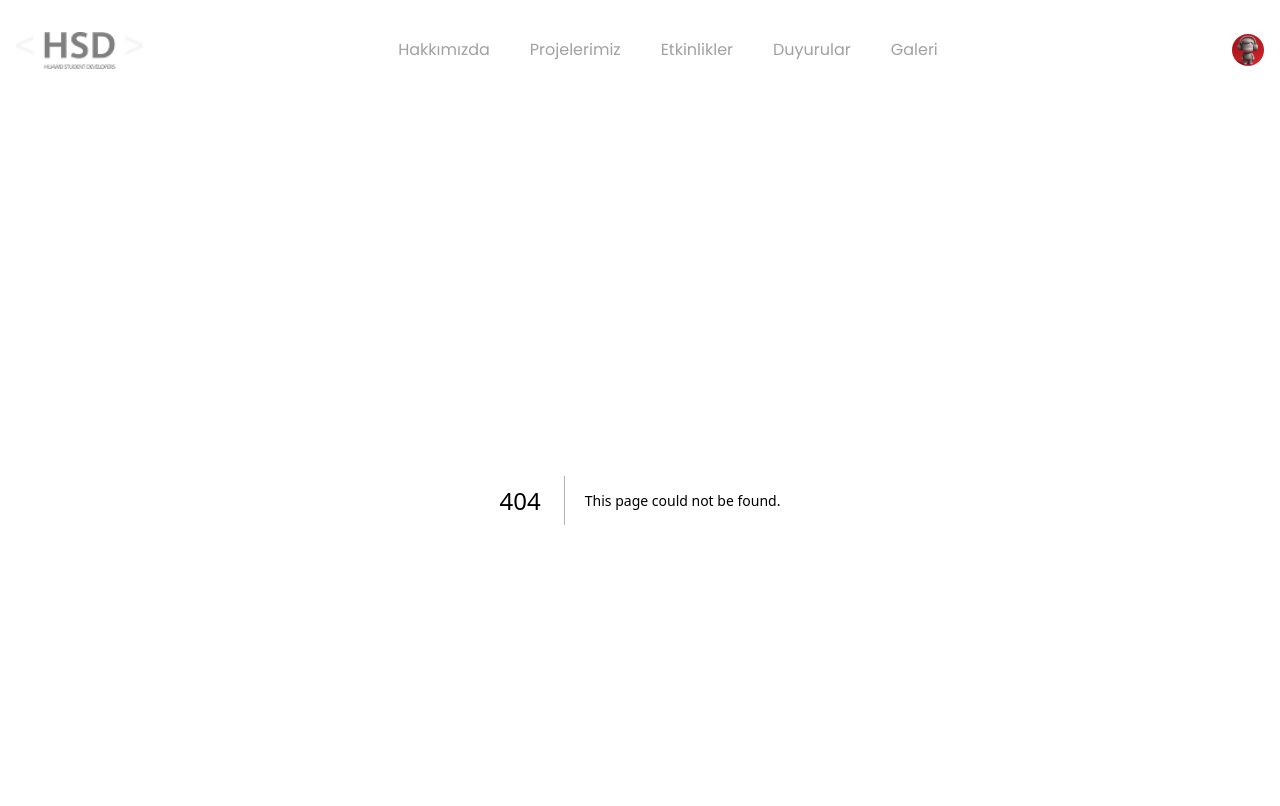
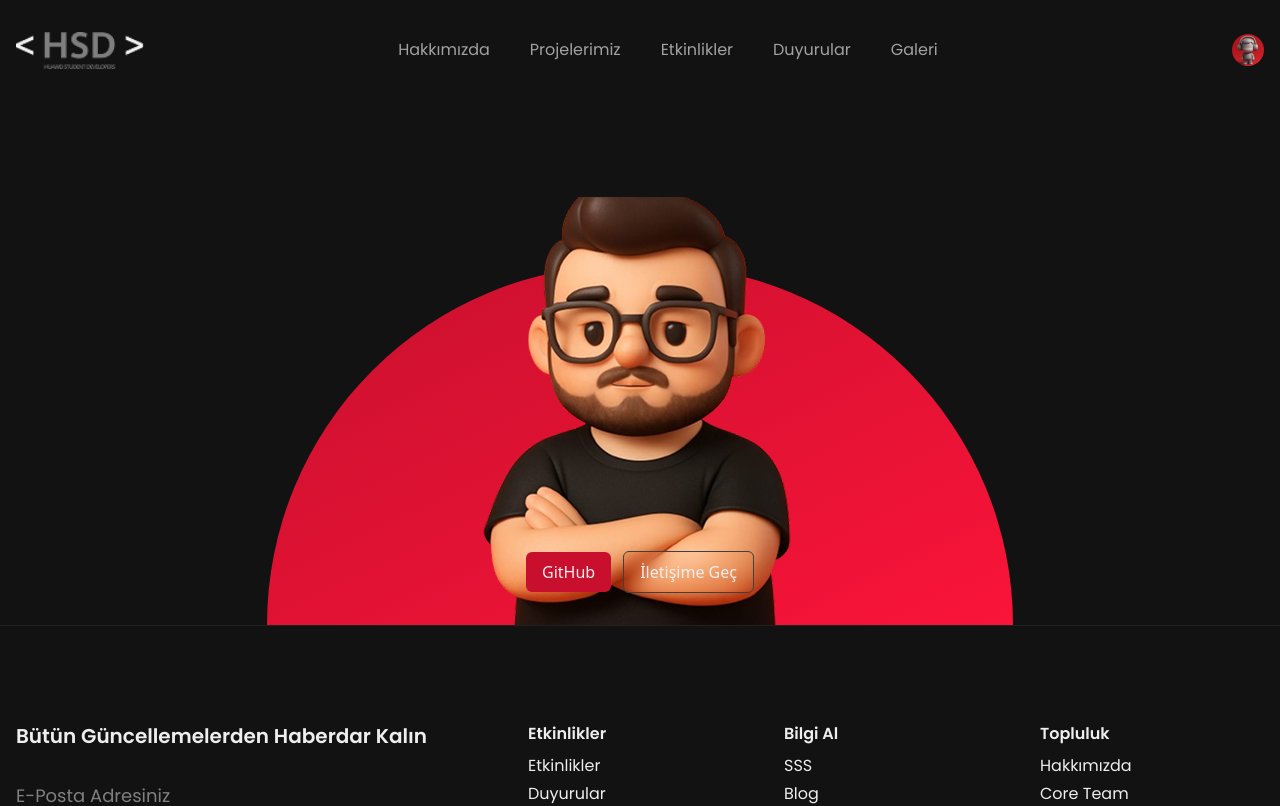
Before and after one commit to HSD-OSTIMTECH/HSD-Landing, a Next.js app: page /projects in a window 1280 px wide. Before the commit this address had no page. Shown: the top 806 px of the page. Built offline with nearby package versions, Linux system fonts and the light colour scheme; some icons are missing.

Commit message:
feat: done top section in projects page site

```diff
--- /dev/null
+++ b/pages/projects/index.tsx
@@ -0,0 +1,84 @@
+
+import React from 'react';
+import { useState, useEffect } from 'react';
+import { motion, AnimatePresence } from 'framer-motion';
+import Button from '../../components/ui/button';
+
+const images = ["/avatars/poyraz.png", "/avatars/yigit.png"];
+
+const ProjectsIndex = () => {
+  const [current, setCurrent] = useState(0);
+  const [autoPlay, setAutoPlay] = useState(true);
+
+  useEffect(() => {
+    if (!autoPlay) return;
+    const timer = setTimeout(() => {
+      setCurrent((prev) => (prev + 1) % images.length);
+    }, 3000);
+    return () => clearTimeout(timer);
+  }, [current, autoPlay]);
+
+  const goTo = (idx: number) => {
+    setCurrent(idx);
+    setAutoPlay(false);
+  };
+
+  const next = () => {
+    setCurrent((prev) => (prev + 1) % images.length);
+    setAutoPlay(false);
+  };
+  const prev = () => {
+    setCurrent((prev) => (prev - 1 + images.length) % images.length);
+    setAutoPlay(false);
+  };
+
+  return (
+    <div className="mt-24">
+      <section className="relative w-full flex flex-col items-center justify-center">
+        <div className="rounded-t-full absolute -z-20 bottom-0 w-7/12 h-[45vh] bg-gradient-to-br from-primary to-secondary" />
+
+        <div className="absolute w-full bottom-8 flex items-center justify-center gap-3 z-30">
+          <Button
+            variant="primary"
+            as="link"
+            href="https://github.com/HSD-OSTIMTECH"
+          >
+            GitHub
+          </Button>
+
+          <Button variant="outline" as="link" href="/contact">
+            İletişime Geç
+          </Button>
+        </div>
+
+        <div className="flex flex-col items-center justify-center relative">
+          <div className="flex items-center justify-center gap-6">
+            <div className="relative flex items-center justify-center">
+              <AnimatePresence mode="wait">
+                <motion.img
+                  key={images[current]}
+                  src={images[current]}
+                  alt="slider-img"
+                  initial={{ opacity: 0, scale: 0.95 }}
+                  animate={{ opacity: 1, scale: 1 }}
+                  exit={{ opacity: 0, scale: 0.95 }}
+                  transition={{ duration: 0.5 }}
+                  className="mx-auto"
+                  style={{
+                    maxWidth: "100%",
+                    maxHeight: "60vh",
+                    borderRadius: "2rem",
+                  }}
+                />
+              </AnimatePresence>
+              {/* Button group overlay */}
+              <div className="w-full flex items-center justify-center"></div>
+            </div>
+          </div>
+        </div>
+      </section>
+    </div>
+  );
+};
+
+export default ProjectsIndex;
```
